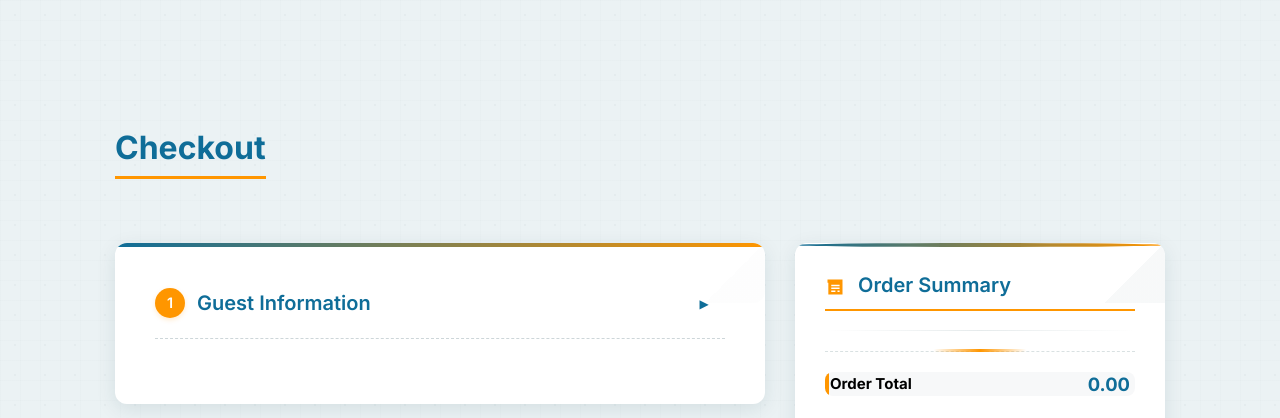
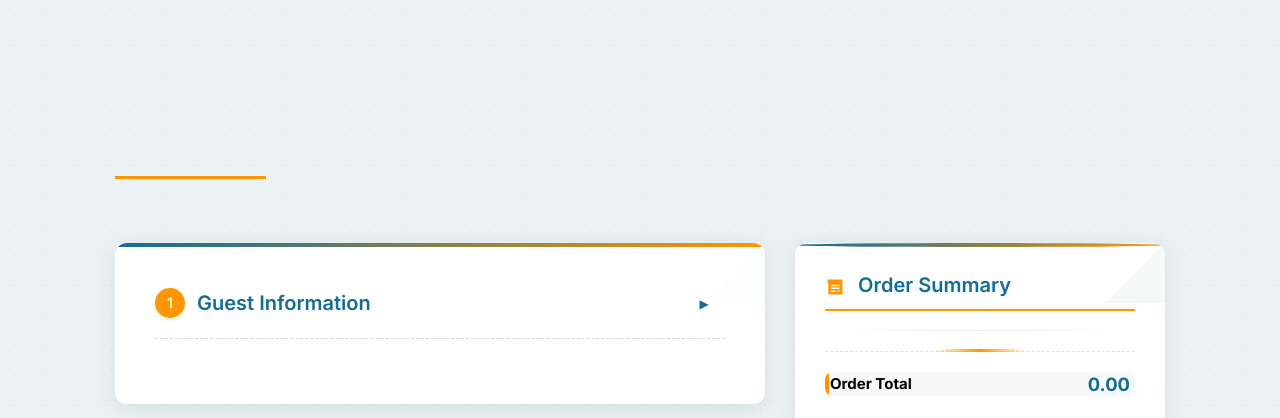
Before and after one commit to sheyn018/personal-stg-campspot-checkout-page, a PHP site: page /public/booking-checkout.php in a window 1280 px wide. Shown: the top 418 px of the page. Run offline with PHP 8.4, Linux system fonts and the light colour scheme; some libraries are stand-ins or nearby versions.

Commit message:
minor style fix

```diff
--- a/public/booking-checkout.php
+++ b/public/booking-checkout.php
@@ -203,7 +203,7 @@
         .checkout-heading-title {
             font-size: 2.5rem !important;
             font-weight: 600 !important;
-            color: var(--primary) !important;
+            color: var(--primary-bg) !important;
             margin-bottom: 1.5rem !important;
             border-bottom: 3px solid var(--secondary) !important;
             padding-bottom: 0.5rem !important;
@@ -3435,7 +3435,7 @@
                 }
             } else {
                 // If no park name, restore original checkout heading
-                $('.checkout-heading').html('<h1 class="checkout-heading-title app-heading-title">Checkout</h1>');
+                $('.checkout-heading').html('<h1 class="checkout-heading-title app-heading-title" style="color: var(--primary) !important">Checkout</h1>');
             }
         }
 
```
